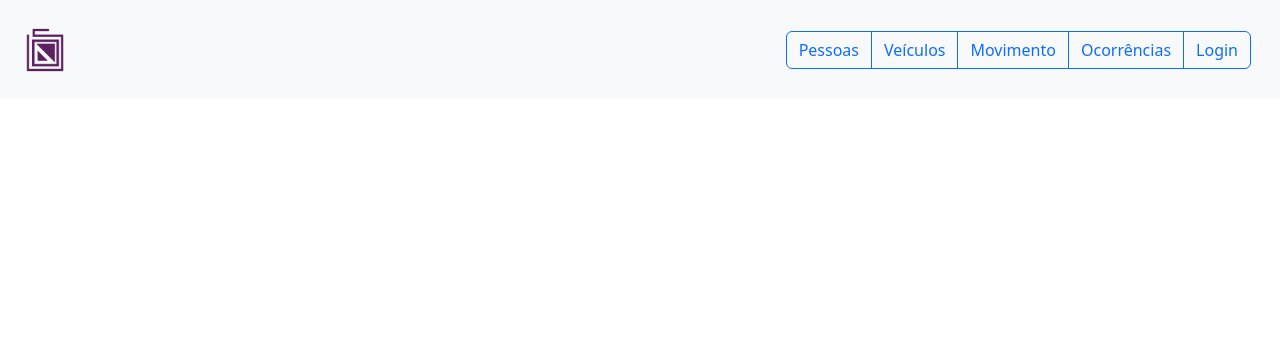
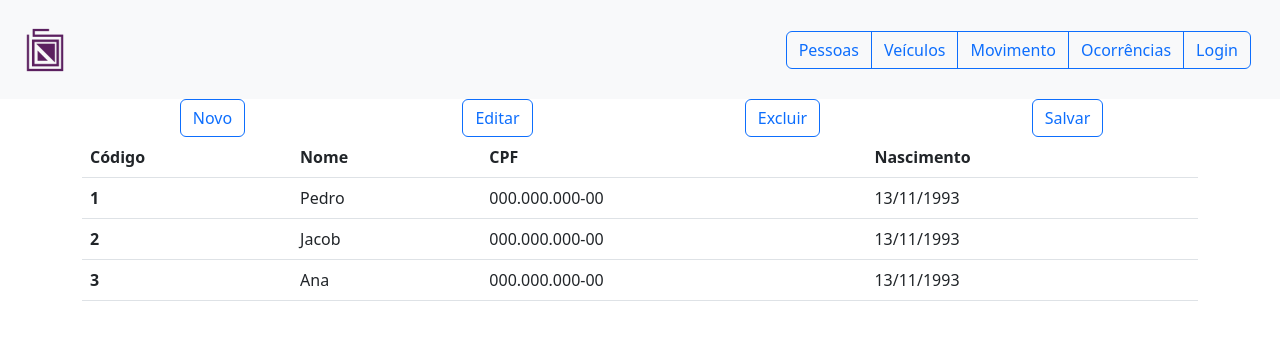
Before and after one commit to PedroCostaRS/estudos, a plain HTML site: page Bootstrap/pessoas.html in a window 1280 px wide. Drawn offline with nearby package versions, Linux system fonts and the light colour scheme.

Commit message:
Atualização de páginas 1.0

```diff
--- a/Bootstrap/pessoas.html
+++ b/Bootstrap/pessoas.html
@@ -44,6 +44,64 @@
 
     </header>
 
+    <main>
+
+        <div class="container text-center">
+            <div class="row">
+                <div class="col-3">
+                    <a class="btn btn-outline-primary" href="#" role="button">Novo</a>
+                </div>
+                <div class="col-3">
+                    <a class="btn btn-outline-primary" href="#" role="button">Editar</a>
+                </div>
+                <div class="col-3">
+                    <a class="btn btn-outline-primary" href="pessoas.html" role="button">Excluir</a>
+                </div>
+                <div class="col-3">
+                    <a class="btn btn-outline-primary" href="#" role="button">Salvar</a>
+                </div>
+            </div>
+        </div>
+
+        <div class="container">
+
+            <table class="table">
+                <thead>
+                    <tr>
+                        <th scope="col">Código</th>
+                        <th scope="col">Nome</th>
+                        <th scope="col">CPF</th>
+                        <th scope="col">Nascimento</th>
+                    </tr>
+                </thead>
+                <tbody>
+                    <tr>
+                        <th scope="row">1</th>
+                        <td>Pedro</td>
+                        <td>000.000.000-00</td>
+                        <td>13/11/1993</td>
+                    </tr>
+                    <tr>
+                        <th scope="row">2</th>
+                        <td>Jacob</td>
+                        <td>000.000.000-00</td>
+                        <td>13/11/1993</td>
+                    </tr>
+                    <tr>
+                        <th scope="row">3</th>
+                        <td>Ana</td>
+                        <td>000.000.000-00</td>
+                        <td>13/11/1993</td>
+                    </tr>
+                </tbody>
+            </table>
+
+
+        </div>
+
+
+    </main>
+
 </body>
 
 </html>
```
